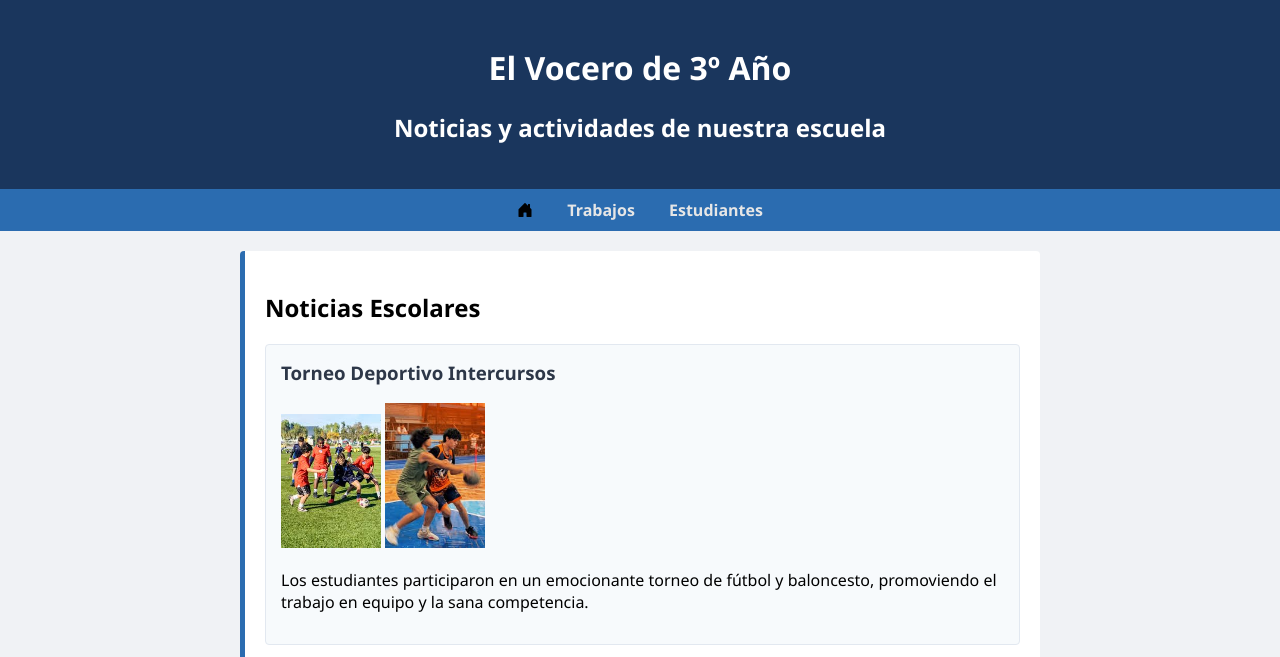
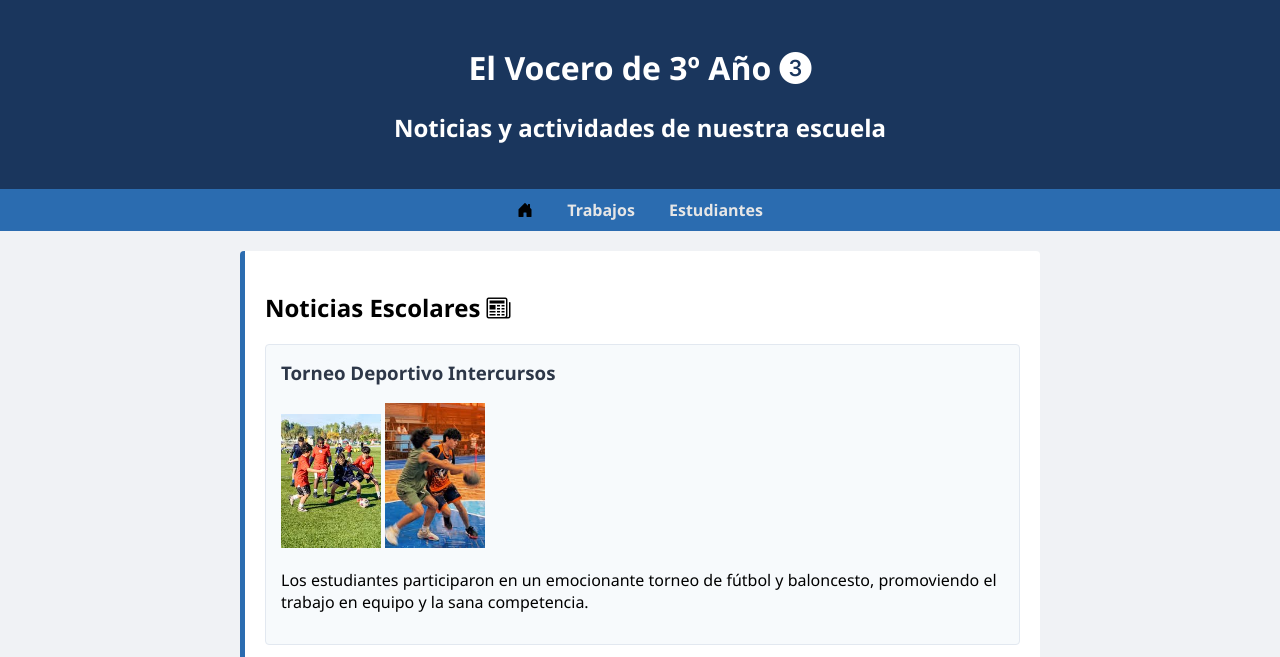
Before and after one commit to MatiasHer91218/informatica, a plain HTML site: page pages/periodico.html in a window 1280 px wide. Shown: the top 657 px of the page. Drawn offline with nearby package versions, Linux system fonts and the light colour scheme.

Commit message:
Add files via upload

```diff
--- a/pages/periodico.html
+++ b/pages/periodico.html
@@ -80,7 +80,7 @@
     </head>
 <body>
     <header>
-        <h1>El Vocero de 3º Año</h1>
+        <h1>El Vocero de 3º Año <i class="bi bi-3-circle-fill"></i></h1>
         <h2>Noticias y actividades de nuestra escuela</h2>
     </header>
     <nav>
@@ -92,7 +92,7 @@
     </nav>
     <main>
         <section>
-            <h2>Noticias Escolares</h2>
+            <h2>Noticias Escolares <i class="bi bi-newspaper"></i></h2>
             <article>
                 <h3>Torneo Deportivo Intercursos</h3>
                 <img src="../img/fulbito.jpg" alt="Futbol" width="100"> <img src="../img/basket.jpg" alt="Basquet" width="100">
@@ -116,7 +116,7 @@
 </section>
     </main>
     <footer>
-        <p><i class="bi bi-1-square-fill"></i> El mejor períodico escolar del mercado <i class="bi bi-book"></i></p>
+        <p>El mejor períodico escolar del mercado <i class="bi bi-book"></i></p>
     </footer>
 </body>
 </html>
```
